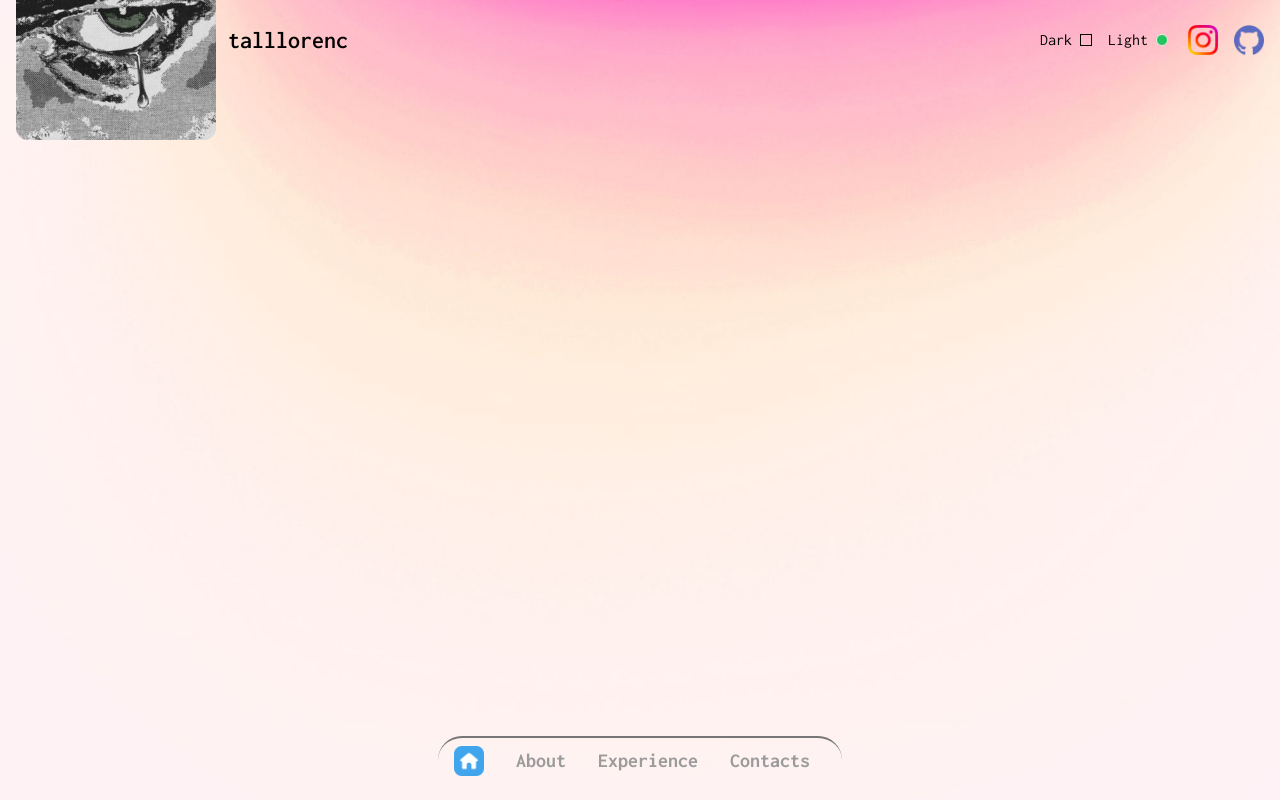
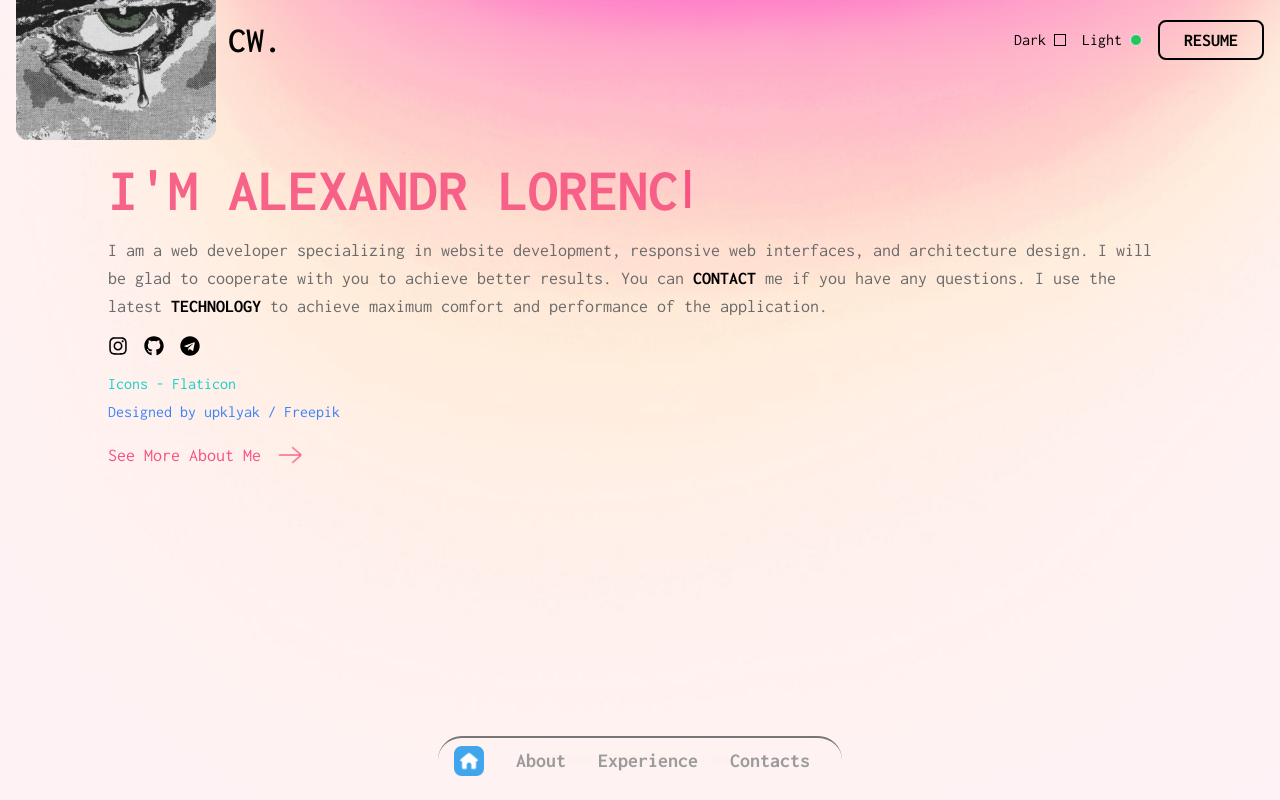
Before and after one commit to talllorenc/portfolio, a Next.js app: page / in a window 1280 px wide. Built offline with nearby package versions, Linux system fonts and the light colour scheme.

Commit message:
Pre final version

```diff
--- a/package.json
+++ b/package.json
@@ -19,7 +19,11 @@
     "react": "^18",
     "react-dom": "^18",
     "react-google-recaptcha": "^3.1.0",
-    "swiper": "^11.0.6"
+    "react-icons": "^5.0.1",
+    "react-text-glitch": "^0.0.4",
+    "swiper": "^11.0.6",
+    "typed-js": "^0.2.3",
+    "typed.js": "^2.1.0"
   },
   "devDependencies": {
     "autoprefixer": "^10.0.1",
--- a/src/app/experience/page.jsx
+++ b/src/app/experience/page.jsx
@@ -27,7 +27,7 @@ const ExperiencePage = () => {
   const { theme } = useTheme();
   return (
     <div
-      className={`h-screen flex flex-col items-center justify-center ${
+      className={`mt-40 flex flex-col items-center justify-center ${
         theme === "dark" ? "dark-bg" : "light-bg"
       }`}
     >
@@ -40,6 +40,7 @@ const ExperiencePage = () => {
           transition={{ delay: 1, duration: 1, ease: "easeInOut" }}
           className=""
         >
+          <h1 className="text-6xl font-bold text-center">Experience</h1>
         </motion.div>
         <motion.div
           variants={TransitionVariants}
--- a/src/app/globals.css
+++ b/src/app/globals.css
@@ -35,7 +35,7 @@ body {
   left: 0;
   width: 100%;
   height: 100%;
-  background-image: url('/main-dark.jpeg') !important;
+  background-image: url('/1460.jpg') !important;
   background-size: cover !important;
   background-position: center !important;
   z-index: -1;
@@ -50,43 +50,6 @@ a {
   max-width: 1100px;
   padding: 0 18px;
   margin: 0 auto;
-}
-
-/* .gradient-bg {
-  background: linear-gradient(to bottom,#ff3067, #5d1326, black);
-} */
-
-.contacts-bg{
-  background-image: url('/Contacts/contacts-bg.jpg');
-  background-size: cover;
-  background-position: center;
-}
-
-
-@keyframes pop {
-  0%, 100% {
-    transform: scale(1);
-  }
-  50% {
-    transform: scale(0.9);
-  }
-}
-
-.pop-element {
-  animation: pop 3s infinite ease-in-out;
-}
-
-@keyframes rotateAround {
-  from {
-    transform: rotate(0deg);
-  }
-  to {
-    transform: rotate(360deg);
-  }
-}
-
-.spinner-border {
-  animation: rotateAround 3s infinite ease-in-out;
 }
 
 @keyframes moveRightLeft {
@@ -120,12 +83,6 @@ a {
   background: #1f1f1f;
 }
 
-.navigation-button-gradient{
-  color: transparent;
-  background-clip: text;
-  background-image: linear-gradient(to left, #f75380, #0075ff);
-}
-
 #infiniteSlider .swiper-wrapper{
   width: 100%;
   transition-timing-function: linear !important;
@@ -142,3 +99,29 @@ a {
   opacity: 0;
   transition: opacity 0.3s ease;
 }
+
+.typed-cursor {
+  color: #f75380;
+  font-size: 2rem;
+  width: 2px;
+}
+
+@keyframes blink {
+  23% { opacity: 0; }
+  23% { opacity: 0.5; }
+  40% { opacity: 0.6; }
+  45% { opacity: 0.3; }
+  60% { opacity: 0.2; }
+  63% { opacity: 0.8; }
+  66% { opacity: 0.4; }
+  69% { opacity: 0.8; }
+  75% { opacity: 0.9; }
+  80% { opacity: 1; }
+  90% { opacity: 1; }
+  95% { opacity: 1; }
+  100% { opacity: 1; }
+}
+
+.blinking-text {
+  animation: blink 2s infinite;
+}
--- a/src/app/layout.jsx
+++ b/src/app/layout.jsx
@@ -4,7 +4,6 @@ import Providers from "./providers";
 import "./globals.css";
 import Navbar from "@/components/Navbar/Navbar";
 import Navigation from "@/components/Navigation/Navigation";
-import Footer from "@/components/Footer/Footer";
 
 const inconsolata = Inconsolata({ subsets: ["latin"] });
 
--- a/src/app/page.jsx
+++ b/src/app/page.jsx
@@ -1,34 +1,135 @@
 "use client";
 
 import { useTheme } from "next-themes";
+import { useEffect, useRef } from "react";
+import { motion } from "framer-motion";
 import Image from "next/image";
 import Link from "next/link";
+import Typed from "typed.js";
+import { FaInstagram, FaGithub, FaTelegram } from "react-icons/fa";
+
+const TransitionVariants = {
+  initial: {
+    opacity: 0,
+  },
+  animate: {
+    opacity: 1,
+  },
+  exit: {
+    opacity: 0,
+  },
+};
 
 export default function Home() {
   const { theme } = useTheme();
+  const ref = useRef(null);
+
+  useEffect(() => {
+    const typed = new Typed(ref.current, {
+      strings: ["I'm alexandr lorenc"],
+      typeSpeed: 100,
+      cursorChar: "┃",
+      startDelay: 1000,
+    });
+
+    return () => {
+      typed.destroy();
+    };
+  }, []);
+
   return (
     <main
-      className={`h-screen flex items-center justify-center ${
+      className={`mt-24 in:mt-40 lg:mt-60 flex items-center justify-center ${
         theme === "dark" ? "dark-bg" : "light-bg"
       }`}
     >
-      {/* <div className="container flex flex-col gap-4">
-        <h1 className="uppercase text-4xl">I&rsquo;am alexandr lorenc</h1>
+      <div className="container flex flex-col gap-4">
+        <div className="flex items-center">
+          <span
+            ref={ref}
+            className="uppercase text-3xl in:text-6xl blinking-text font-bold text-[#F75380]"
+          />
+        </div>
+        <motion.div
+          variants={TransitionVariants}
+          initial="initial"
+          exit="exit"
+          animate="animate"
+          transition={{ delay: 1, duration: 1, ease: "easeInOut" }}
+          className=""
+        >
           <span className="text-lg text-[#6c6b6b] dark:text-[#9c9b9b]">
-          Lorem ipsum dolor sit amet consectetur adipisicing elit. Inventore
-          ipsam doloribus a repudiandae commodi assumenda quisquam ab maxime
-          reprehenderit nam, harum ipsa sit iste esse laboriosam nulla quaerat
-          ratione vitae!
+            I am a web developer specializing in website development, responsive
+            web interfaces, and architecture design. I will be glad to cooperate
+            with you to achieve better results. You can{" "}
+            <Link
+              href="/contacts"
+              className="uppercase font-bold text-black dark:text-white hover:underline"
+            >
+              contact
+            </Link>{" "}
+            me if you have any questions. I use the latest{" "}
+            <Link
+              href="/experience"
+              className="uppercase font-bold text-black dark:text-white hover:underline"
+            >
+              technology
+            </Link>{" "}
+            to achieve maximum comfort and performance of the application.
           </span>
-        <span className="text-lg text-[#6c6b6b] dark:text-[#9c9b9b]">
-          Lorem ipsum dolor sit amet consectetur adipisicing elit. Inventore
-          ipsam doloribus a repudiandae commodi assumenda quisquam ab maxime
-          reprehenderit nam, harum ipsa sit iste esse laboriosam nulla quaerat
-          ratione vitae!
-        </span>
+        </motion.div>
+        <motion.div
+          variants={TransitionVariants}
+          initial="initial"
+          exit="exit"
+          animate="animate"
+          transition={{ delay: 1.2, duration: 1, ease: "easeInOut" }}
+          className=""
+        >
+          <div className="flex gap-4 text-xl">
+            <a
+              href="#"
+              target="_blank"
+              className="transistion duration-300 ease-in-out hover:scale-110"
+            >
+              <FaInstagram />
+            </a>
+            <a
+              href="#"
+              target="_blank"
+              className="transistion duration-300 ease-in-out hover:scale-110"
+            >
+              <FaGithub />
+            </a>
+            <a
+              href="#"
+              target="_blank"
+              className="transistion duration-300 ease-in-out hover:scale-110"
+            >
+              <FaTelegram />
+            </a>
+          </div>
+          <div className="mt-4">
+            <div className="flex flex-col gap-1">
+              <a
+                href="https://www.flaticon.com/ru/free-icons/ui"
+                target="_blank"
+                className="transistion duration-300 text-[#17d1c6] ease-in-out hover:underline"
+              >
+                Icons - Flaticon
+              </a>
+              <a
+                href="http://www.freepik.com"
+                target="_blank"
+                className="transistion duration-300 text-blue-500 ease-in-out hover:underline"
+              >
+                Designed by upklyak / Freepik
+              </a>
+            </div>
+          </div>
           <Link
             href="/about"
-          className="mr-auto mt-4 flex items-center gap-1 text-lg text-[#F75380] transistion duration-300 easy-in-out hover:scale-110"
+            className="mr-auto mt-4 flex items-center gap-1 text-lg text-[#F75380] transistion duration-300 easy-in-out hover:translate-x-6"
           >
             See More About Me
             <Image
@@ -39,7 +140,8 @@ export default function Home() {
               alt="arrow image"
             />
           </Link>
-      </div> */}
+        </motion.div>
+      </div>
     </main>
   );
 }
--- a/src/components/ContactForm/ContactForm.jsx
+++ b/src/components/ContactForm/ContactForm.jsx
@@ -81,7 +81,7 @@ const ContactForm = ({}) => {
       >
         <div>
           {errors.name && touched.name && (
-            <p className="text-red-500">{errors.name}</p>
+            <p className="text-red-500 font-medium">{errors.name}</p>
           )}
           <input
             id="name"
@@ -105,7 +105,7 @@ const ContactForm = ({}) => {
 
         <div>
           {errors.email && touched.email && (
-            <p className="text-red-500">{errors.email}</p>
+            <p className="text-red-500 font-medium">{errors.email}</p>
           )}
           <input
             id="email"
@@ -132,7 +132,7 @@ const ContactForm = ({}) => {
 
         <div>
           {errors.message && touched.message && (
-            <p className="text-red-500">{errors.message}</p>
+            <p className="text-red-500 font-medium">{errors.message}</p>
           )}
           <textarea
             id="message"
--- a/src/components/Footer/Footer.jsx
+++ /dev/null
@@ -1,63 +0,0 @@
-import Image from "next/image";
-
-const links = [
-  {
-    id: 1,
-    name: "instagram",
-    href: "#",
-    url: "/Navbar/instagram.png",
-  },
-  {
-    id: 2,
-    name: "github",
-    href: "#",
-    url: "/Navbar/github.png",
-  },
-  {
-    id: 3,
-    name: "telegram",
-    href: "#",
-    url: "/Navbar/telegram.png",
-  },
-];
-
-const Footer = () => {
-  return (
-    <div className="py-4">
-      <div className="container flex justify-between ">
-        <div className="flex items-center gap-2">
-          <Image
-            width={70}
-            height={70}
-            className="rounded-full w-[50px] h-[50px] in:w-[70px] in:h-[70px]"
-            src="/About/me.jpg"
-            alt="profile img"
-          />
-          <div className="">
-            <div className="text-base font-medium text-[#6c6b6b] dark:text-[#9c9b9b]">
-              Alexandr Boyarchuk
-            </div>
-            <div className="text-base font-medium text-[#F75380]">
-              web-developer
-            </div>
-          </div>
-        </div>
-
-        <div className="flex items-center gap-4 in:gap-8 mt-6 in:mt-0">
-          {links.map((item) => (
-            <a
-              key={item.id}
-              href={item.href}
-              target="_blank"
-              className="transistion duration-300 ease-in-out hover:scale-110"
-            >
-              <Image src={item.url} width={40} height={40} alt={item.name} />
-            </a>
-          ))}
-        </div>
-      </div>
-    </div>
-  );
-};
-
-export default Footer;
--- a/src/components/Navbar/Navbar.jsx
+++ b/src/components/Navbar/Navbar.jsx
@@ -18,7 +18,7 @@ const links = [
 
 const Navbar = () => {
   return (
-    <nav className="fixed top-0 z-[40] w-full h-[80px] bg-transparent flex justify-between items-center px-4">
+    <nav className="fixed top-0 z-[40] w-full h-[80px] backdrop-blur flex justify-between items-center px-4 z-[50]">
       <div href="/" className="flex flex-row gap-3 items-center">
         <div className="relative">
           <Image
@@ -29,23 +29,17 @@ const Navbar = () => {
             className="w-full h-full object-contain rounded-xl"
           />
         </div>
-        <h1 className="text-2xl font-semibold">talllorenc</h1>
+        <h1 className="text-4xl font-semibold">CW.</h1>
       </div>
-
-      <div className="flex flex-row items-center gap-5">
-        <ThemeSwitcher />
-        <div className="hidden in:flex items-center gap-4">
-          {links.map((item) => (
-            <a
-              key={item.id}
-              href={item.href}
-              alt={item.name}
-              className="transistion duration-300 ease-in-out hover:scale-90"
-            >
-              <Image src={item.url} width={30} height={30} alt={item.name} />
-            </a>
-          ))}
-        </div>
+      <div className="flex gap-4">
+      <ThemeSwitcher />
+        <a
+          download
+          href="#"
+          className="hidden in:block px-6 py-1 border-2 border-black dark:border-white mr-auto rounded-lg font-bold text-lg transition duration-300 ease-in-out hover:scale-110"
+        >
+          RESUME
+        </a>
       </div>
     </nav>
   );
--- a/src/components/Navigation/Navigation.jsx
+++ b/src/components/Navigation/Navigation.jsx
@@ -48,9 +48,9 @@ const Navigation = () => {
   }, [isRouting]);
 
   return (
-    <div className="fixed bottom-0 left-0 right-0  flex justify-center items-center p-4 bg-transparent z-[50]">
+    <div className="fixed bottom-0 left-0 right-0 flex justify-center items-center p-4 z-[50]">
       {isRouting && <Transition />}
-      <div className="hidden in:flex items-center text-xl font-bold border-t-2 border-[#767676] px-4 py-2 rounded-full">
+      <div className="hidden in:flex items-center backdrop-blur text-xl font-bold border-t-2 border-[#767676] px-4 py-2 rounded-full">
         <Link
           href="/"
           className="transistion duration-300 ease-in-out mr-4 hover:scale-90"
--- a/src/components/ThemeSwitcher/ThemeSwitcher.js
+++ b/src/components/ThemeSwitcher/ThemeSwitcher.js
@@ -16,7 +16,7 @@ const ThemeSwitcher = () => {
   }
 
   return (
-    <div className="bg-transparent flex gap-4 items-center mt-4 in:mt-0">
+    <div className="bg-transparent flex flex-col in:flex-row in:gap-4 in:items-center">
       <button onClick={() => setTheme("dark")} className="flex items-center gap-2 justify-between transition duration-300 easy-in-out hover:opacity-70">
         Dark
         <div className={`w-3 h-3 border ${theme === "dark" ? "bg-green-500 rounded-full" : "bg-inherit border-black"}`}></div>
```
Also changed, not shown: src/app/about/page.jsx (+39 -23 lines), src/app/contacts/page.jsx (+27 -5 lines), public/1460.jpg (added), 1 other file (tests, documents, lock files or other folders). Lines whose indentation alone changed are shown as unchanged.
